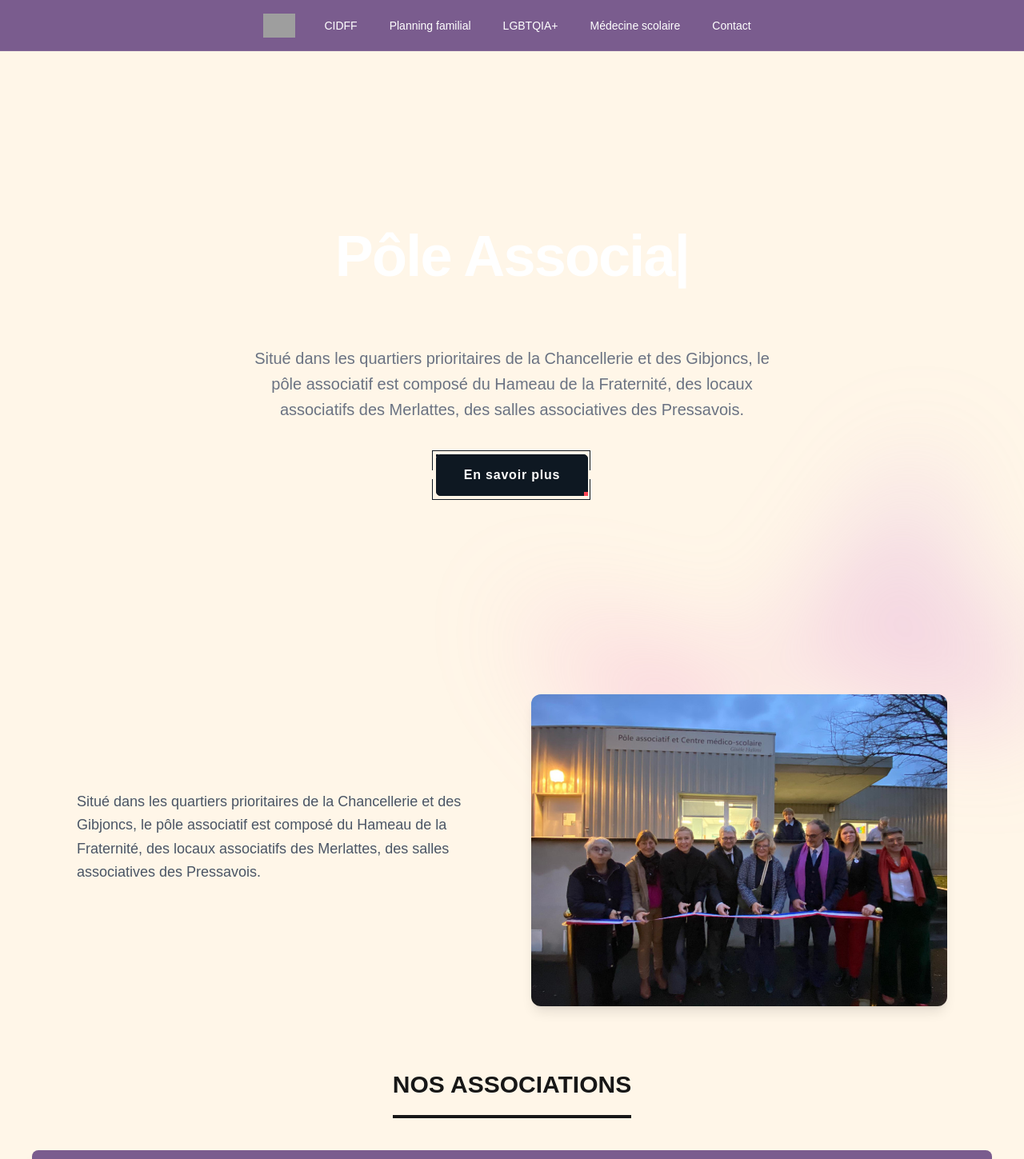
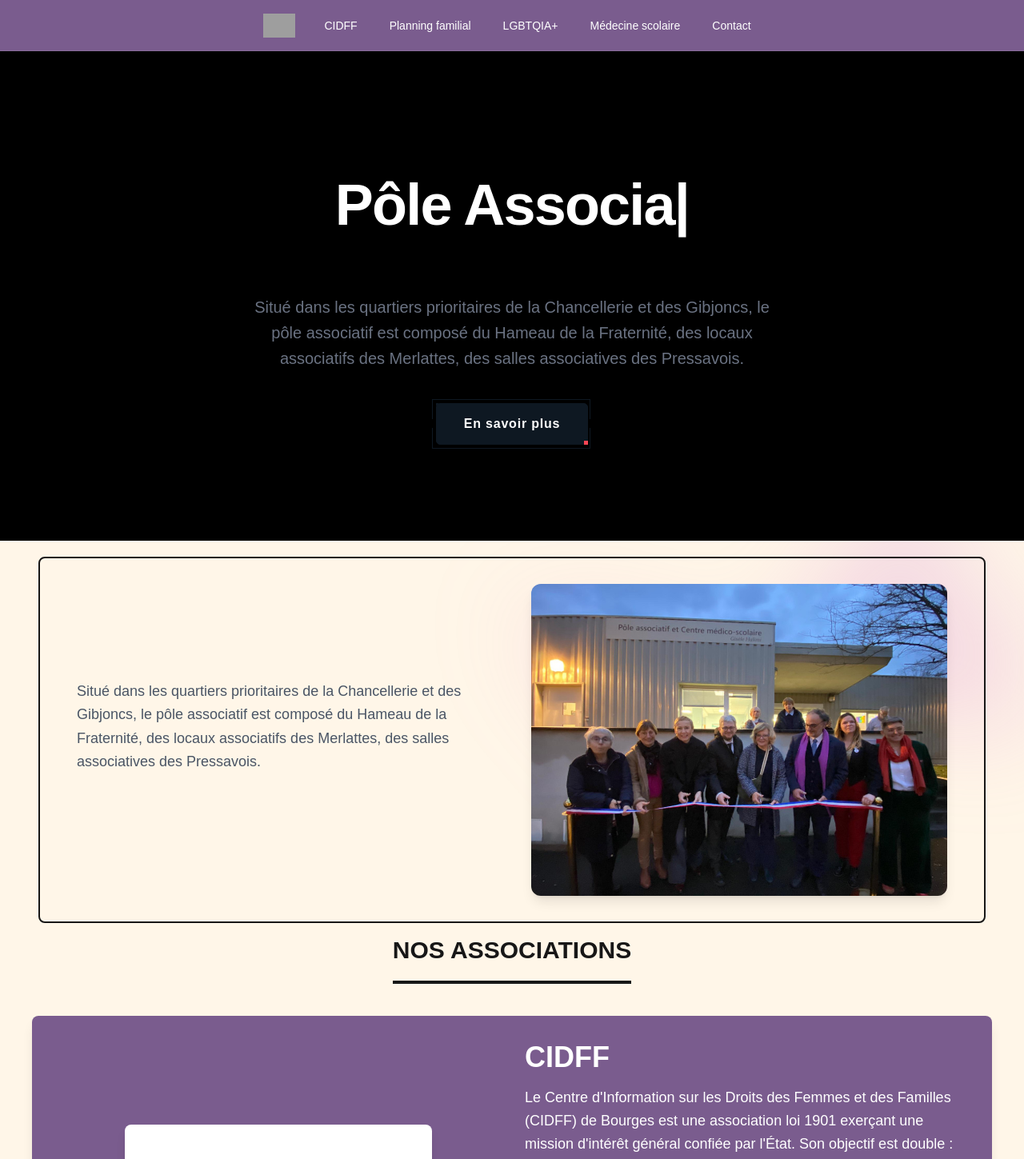
Before and after one commit to Dyls00/gisele_halimi_web_page, a Next.js app: page / in a window 1280 px wide. Shown: the top 1449 px of the page at 80% size. Built offline with nearby package versions, Linux system fonts and the light colour scheme; grey boxes are pictures that could not be loaded.

Commit message:
page halimi

```diff
--- a/app/components/accueilComponent.jsx
+++ b/app/components/accueilComponent.jsx
@@ -26,8 +26,8 @@ export default function AccueilComponent() {
   }, []);
   return (
     <section id="accueil">
-      <div className="bg-dark-100 py-16">
-        <div className=" px-6 pt-14 lg:px-8">
+      <div className="bg-black">
+        <div className="px-6 pt-14 lg:px-8">
           <div
             aria-hidden="true"
             className="absolute inset-x-0 -top-40 -z-10 transform-gpu overflow-hidden blur-3xl sm:-top-80"
--- a/app/components/pole-halimi.jsx
+++ b/app/components/pole-halimi.jsx
@@ -2,7 +2,7 @@ import Image from "next/image";
 
 export default function PoleHalimiComponent() {
   return (
-    <section className={`py-16 `}>
+    <section className="border-2 border-dark-200 rounded-lg mt-5 mx-4 md:mx-8 lg:mx-12 py-8" id="pole-halimi">
       <div className="container mx-auto max-w-6xl px-4 md:px-8 grid grid-cols-1 md:grid-cols-2 gap-12 items-center .overflow-wrap">
         <div className="text-center md:text-left">
 
```
